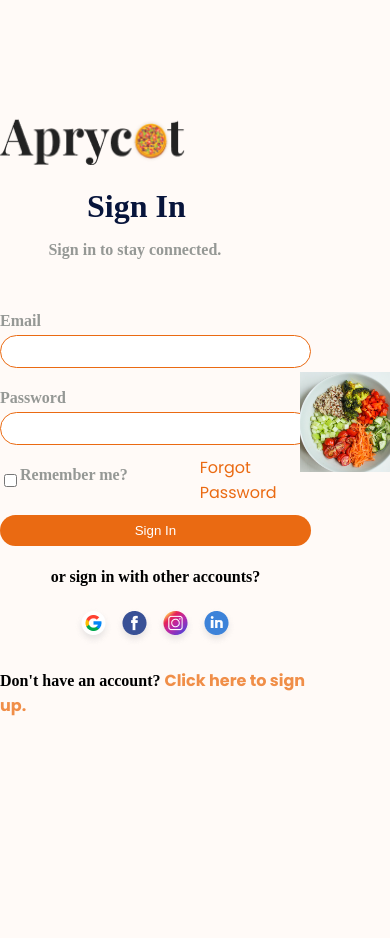
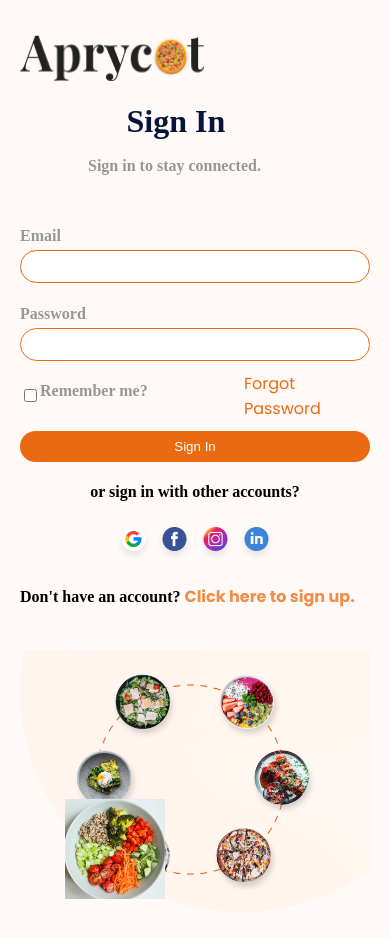
Before and after one commit to pedraocode/aprycot, a plain HTML site: page index.html in a window 390 px wide. Before the commit the page ends 844 px from the top, so only its background shows below. Drawn offline with Linux system fonts and the light colour scheme.

Commit message:
foi oque deu por enquanto

```diff
--- a/style.css
+++ b/style.css
@@ -23,7 +23,6 @@ margin-bottom: -20px;
   width: 214px;
   height: 28px;
   color: #959895;
-
 }
 
 .hk {
@@ -31,7 +30,6 @@ color: #959895;
   height: 16;
   border-radius: 2px;
   border-width: 1px;
-
 }
 
 a {
@@ -60,16 +58,13 @@ border: none;
 .circulo {
   position: relative;
   width: 60%;
-
 }
-
 
 .circulo .fundo {
   display: block;
   width: 100%;
   height: auto;
 }
-
 
 .circulo .conteudo {
   position: absolute;
@@ -82,14 +77,13 @@ border: none;
 
 .tudo {
   display: flex;
-    justify-content: center; /* centraliza horizontalmente */
-    align-items: center;    /* centraliza verticalmente */
-    height: 100vh;          /* faz o container ocupar 100% da altura da viewport */
+  justify-content: center;
+  align-items: center;
+  height: 100vh;
 }
 
-
 .esquerda {
-    width: 900px; /* defina o valor conforme sua necessidade */
+  width: 900px;
   margin: 0 auto;
   display: flex;
   align-items: center;
@@ -108,6 +102,7 @@ border: none;
   padding: 0px;
   margin: 0px;
   background-color: rgb(255, 250, 247);
+ overflow-x: hidden;
 }
 
 .ata {
@@ -124,7 +119,6 @@ border: none;
 .fe {
   display: flex;
   align-items: center;
-
 }
 
 .taa {
@@ -150,26 +144,55 @@ justify-content: center;
 .logo {
   width: 185px;
   height: 62px;
-
 }
 
 .left-img {
   position: absolute;
   left: 50%;
   top: 50%;
-
-    width: 60%;
-    height: auto;
+margin-top: 50px;
+  width: 200px;
+  margin-left: -180px;
   z-index: 2;
+  background-image: none;
 }
 
+ @media (max-width: 1500px) {
+  .tudo {
+    flex-direction: column;
+    align-items: center;
+    height: auto;
+    padding: 20px;
+  }
+ }
+@media (max-width: 768px) {
 
-  .circulo img:last-child {
-    position: absolute;
 
-    transform: translate(-50%, -50%);
-    width: 100px;
-    height: auto;
-    z-index: 2;
 
+
+.esquerda {
+  width: 100%;
+  margin-bottom: 20px;
+  justify-content: center;
 }
+
+.circulo {
+  width: 100%;
+  margin-bottom: 20px;
+}
+
+.circulo .conteudo {
+  width: 70%;
+}
+
+.left-img {
+  width: 80%;
+  max-width: 100px;
+  top: 80%;
+  left: 50%;
+  bottom: 0;
+  transform: translateX(-130%);
+  margin-top: -60px;
+  margin-left: 0;
+}
+}
```
Also changed, not shown: index.html (+0 -3 lines). Lines whose indentation alone changed are shown as unchanged.
